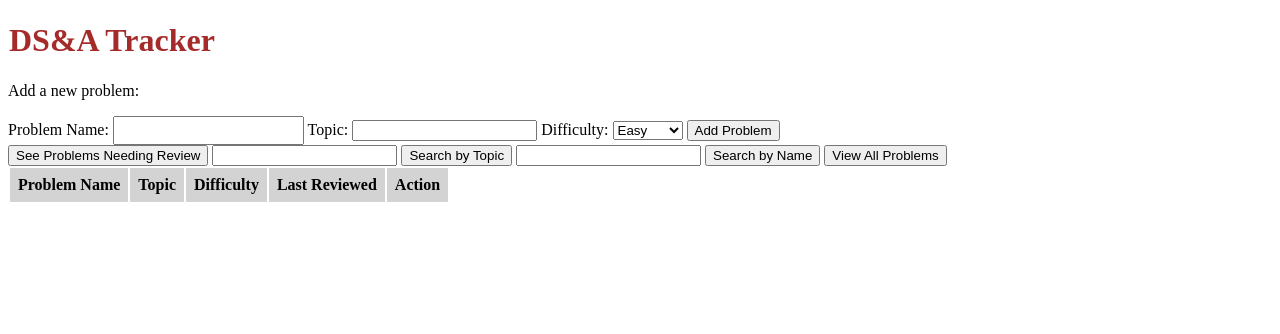
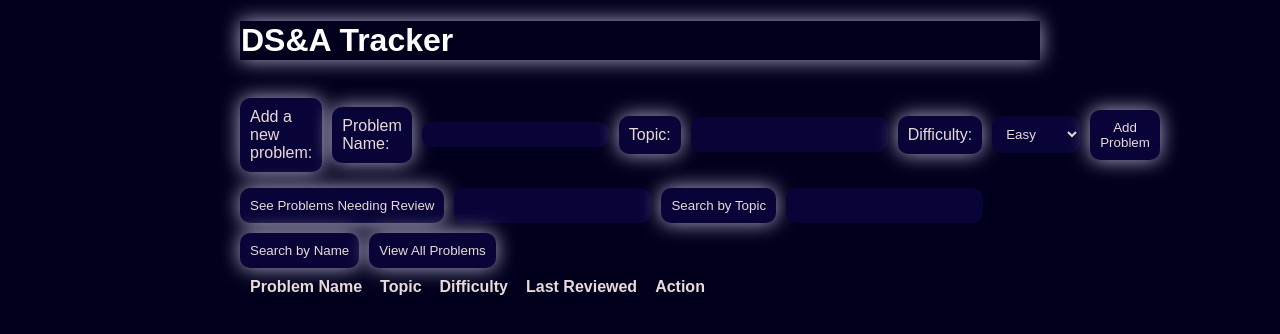
Before and after one commit to HaKh27/dsa-practice-tracker, a Flask app: page / in a window 1280 px wide. Shown: the top 334 px of the page. Run offline with Flask 3, Linux system fonts and the light colour scheme; data that the repository does not hold is empty; some libraries are stand-ins or nearby versions.

Commit message:
Added CSS to tracker

```diff
--- a/static/style.css
+++ b/static/style.css
@@ -1,16 +1,20 @@
 h1{
-    color:brown;
+    color:white;
     padding: 1px;
+    box-shadow: 0px 0px 20px var(--glow-color);
+
 
 }
 
 td {
     padding:8px;
     border:1px solid black;
+
 }
 
 .editable-cell{
     justify-content: space-between;
+    display:flex;
 }
 
 #name{
@@ -22,5 +26,86 @@ td {
 
 th{
     padding:8px;
-    background-color: lightgrey;
+    background-color: var(--background-color);
+    font-family: Arial, Helvetica, sans-serif;
 }
+
+:root{
+
+    --background-color: rgb(0, 0, 29);
+    --color-layer: rgb(9, 4, 55) ;
+    --text-color: rgb(233, 217, 217) ;
+    --glow-color:  rgb(178, 178, 205);
+}
+
+body{
+    background-color: var(--background-color);
+    color: var(--text-color);
+    font-family: Arial, Helvetica, sans-serif;
+}
+
+* {
+    box-sizing: border-box;
+}
+
+.container {
+    max-width: 800px;
+    margin: 0 auto;
+}
+
+button {
+    background-color: var(--color-layer);
+    color: var(--text-color);
+    border: none;
+    border-radius: 10px;
+    box-shadow: 0px 0px 20px var(--glow-color);
+    padding-bottom: 10px;
+    padding-top: 10px;
+    padding-left:10px;
+    padding-right:10px;
+    cursor: pointer;
+}
+
+button:hover {
+    box-shadow: 0px 0px 40px var(--glow-color);
+}
+
+
+input, select {
+    background-color: var(--color-layer);
+    color: var(--text-color);
+    border-radius: 10px;
+    border:none;
+    padding: 10px;
+}
+
+form {
+    display: flex;
+    align-items: center;
+    gap:10px;
+}
+
+.button_type {
+    display:flex;
+    align-items: center;
+    gap: 10px ;
+    flex-wrap:wrap;
+
+}
+
+label {
+    background-color: var(--color-layer);
+    box-shadow: 0px 0px 20px var(--glow-color);
+
+    padding: 10px;
+    border-radius: 10px
+}
+
+p {
+    background-color: var(--color-layer);
+    box-shadow: 0px 0px 20px var(--glow-color);
+
+    padding: 10px;
+    border-radius: 10px ;
+
+}
--- a/templates/skeleton.html
+++ b/templates/skeleton.html
@@ -5,6 +5,7 @@
     <link rel="stylesheet" href="/static/style.css">
 </head>
 <body>
+    <div class="container">
     <h1>DS&A Tracker</h1>
     <form>
         <p>Add a new problem: </p>
@@ -26,14 +27,14 @@
         <button type="submit">Add Problem</button>
 
     </form>
-
+    <div class="button_type">
         <button type="button" id="reviewButton">See Problems Needing Review</button>
         <input type="text" id="searchTopic" name="searchTopic">
         <button type="button" id="searchByTopic">Search by Topic</button>
         <input type="text" id="searchName" name="searchName">
         <button type="button" id="searchByName">Search by Name</button>
         <button type="button" id ="viewAllButton">View All Problems</button>
-
+    </div>
     <table>
         <tr>
             <th>Problem Name</th>
@@ -44,6 +45,7 @@
         </tr>
 
     </table>
+    </div>
     <script>
         let activeCancel = null;
         const button= document.querySelector("button")
@@ -141,49 +143,61 @@
         function buildRow(problem,table){
 
             const newRow= document.createElement("tr")
+            const wrapper= document.createElement("span")
+            wrapper.textContent= problem.name
 
             //name cell
             const pencilBttn3= document.createElement("button");
             pencilBttn3.textContent="✏️";
             pencilBttn3.style.marginLeft = "50px";
             const nameCell=document.createElement("td");
-            nameCell.textContent=problem.name;
 
-            nameCell.appendChild(pencilBttn3);
+            wrapper.appendChild(pencilBttn3);
+
+            wrapper.classList.add("editable-cell");
+            nameCell.appendChild(wrapper)
             newRow.appendChild(nameCell);
-            nameCell.classList.add("editable-cell");
+
             //topic cell
+            const topicWrapper= document.createElement("span")
+
             const topicCell= document.createElement("td");
-            topicCell.textContent=problem.topic;
+            topicWrapper.textContent=problem.topic;
             //pencil icon
 
             const pencilBttn= document.createElement("button");
             pencilBttn.textContent="✏️";
             pencilBttn.style.marginLeft = "10px";
-            topicCell.appendChild(pencilBttn);
+            topicWrapper.appendChild(pencilBttn);
+            topicCell.appendChild(topicWrapper)
             newRow.appendChild(topicCell);
-            topicCell.classList.add("editable-cell");
+            topicWrapper.classList.add("editable-cell");
+
             //difficulty cell
+            const difficultyWrapper=document.createElement("span")
             const pencilBttn4= document.createElement("button");
             pencilBttn4.textContent="✏️";
             pencilBttn4.style.marginLeft = "10px";
             const difficultyCell=document.createElement("td");
-            difficultyCell.textContent=problem.difficulty;
-            difficultyCell.appendChild(pencilBttn4);
+            difficultyWrapper.textContent=problem.difficulty;
+            difficultyWrapper.appendChild(pencilBttn4);
+            difficultyCell.appendChild(difficultyWrapper)
             newRow.appendChild(difficultyCell);
-            difficultyCell.classList.add("editable-cell")
+            difficultyWrapper.classList.add("editable-cell")
 
             //last_reviewed cell
+            const lrWrapper=document.createElement("span")
             const pencilBttn2= document.createElement("button");
             pencilBttn2.textContent='✏️';
             pencilBttn2.style.marginLeft = "10px";
             const dateCell= document.createElement("td");
-            dateCell.textContent=problem.last_reviewed;
-            dateCell.append(pencilBttn2);
+            lrWrapper.textContent=problem.last_reviewed;
+            lrWrapper.append(pencilBttn2);
+            dateCell.appendChild(lrWrapper)
 
 
             newRow.appendChild(dateCell);
-            dateCell.classList.add("editable-cell");
+            lrWrapper.classList.add("editable-cell");
 
 
             const actionsCell=document.createElement("td")
@@ -219,8 +233,9 @@
 
                function cancelTopicEdit() {
                     topicCell.innerHTML = "";
-                    topicCell.textContent = problem.topic;
-                    topicCell.appendChild(pencilBttn);
+                    topicWrapper.textContent = problem.topic;
+                    topicWrapper.appendChild(pencilBttn);
+                    topicCell.appendChild(topicWrapper)
                     activeCancel = null;
                 }
                 activeCancel = cancelTopicEdit;
@@ -262,8 +277,9 @@
 
                 function cancelDateEdit() {
                     dateCell.innerHTML = "";
-                    dateCell.textContent = problem.last_reviewed;
-                    dateCell.appendChild(pencilBttn2);
+                    lrWrapper.textContent = problem.last_reviewed;
+                    lrWrapper.appendChild(pencilBttn2);
+                    dateCell.appendChild(lrWrapper)
                     activeCancel = null;
                 }
                 activeCancel = cancelDateEdit;
@@ -298,9 +314,11 @@
                 nameCell.appendChild(input)
 
                 function cancelNameEdit() {
+
                     nameCell.innerHTML = "";
-                    nameCell.textContent = problem.name;
-                    nameCell.appendChild(pencilBttn3);
+                    wrapper.textContent = problem.name;
+                    wrapper.appendChild(pencilBttn3);
+                    nameCell.appendChild(wrapper)
                     activeCancel = null;
                 }
                 activeCancel = cancelNameEdit;
@@ -344,8 +362,9 @@
 
                 function cancelDifficulty() {
                     difficultyCell.innerHTML = "";
-                    difficultyCell.textContent = problem.difficulty;
-                    difficultyCell.appendChild(pencilBttn4);
+                    difficultyWrapper.textContent = problem.difficulty;
+                    difficultyWrapper.appendChild(pencilBttn4);
+                    difficultyCell.appendChild(difficultyWrapper)
                     activeCancel = null;
                 }
                 activeCancel = cancelDifficulty;
```
Also changed, not shown: 1 other file. Lines whose indentation alone changed are shown as unchanged.
